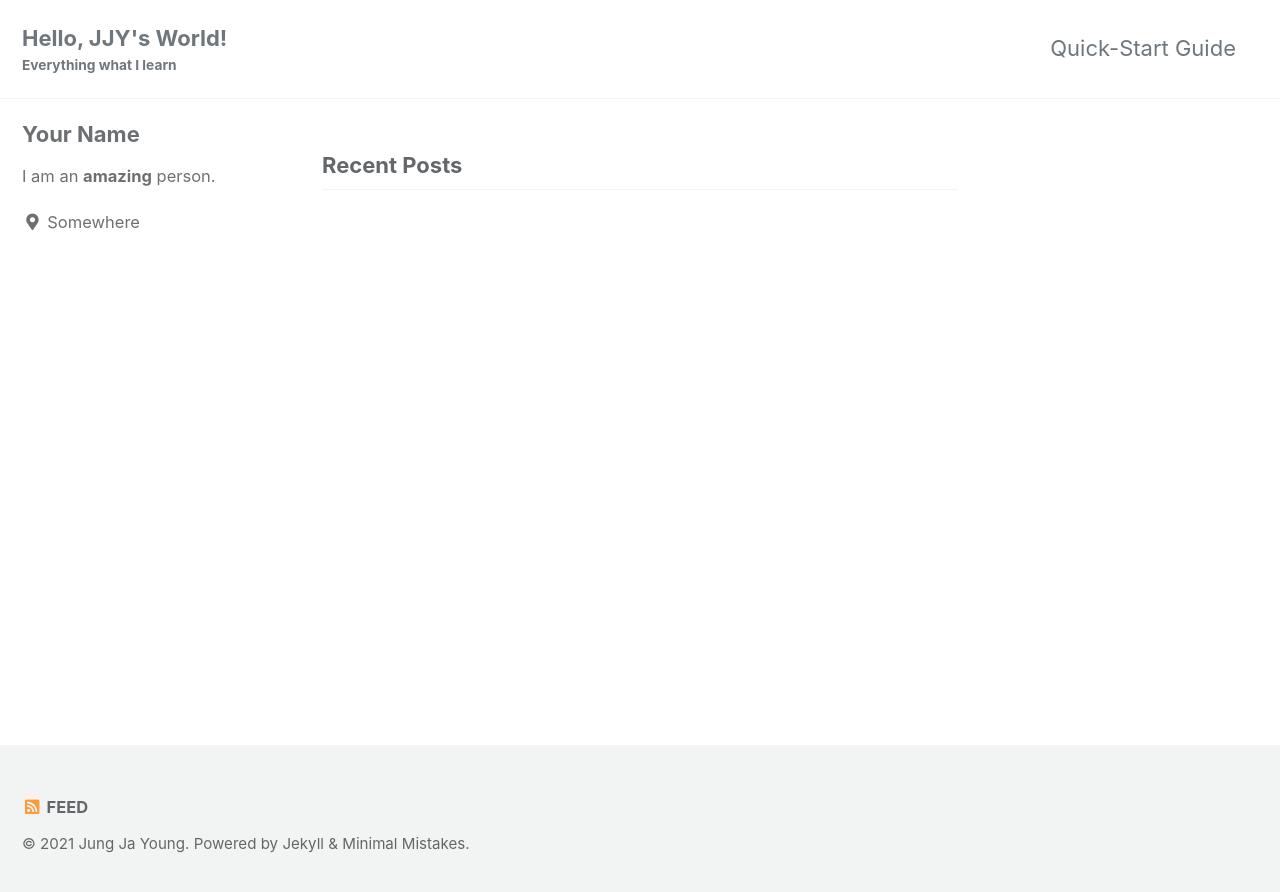
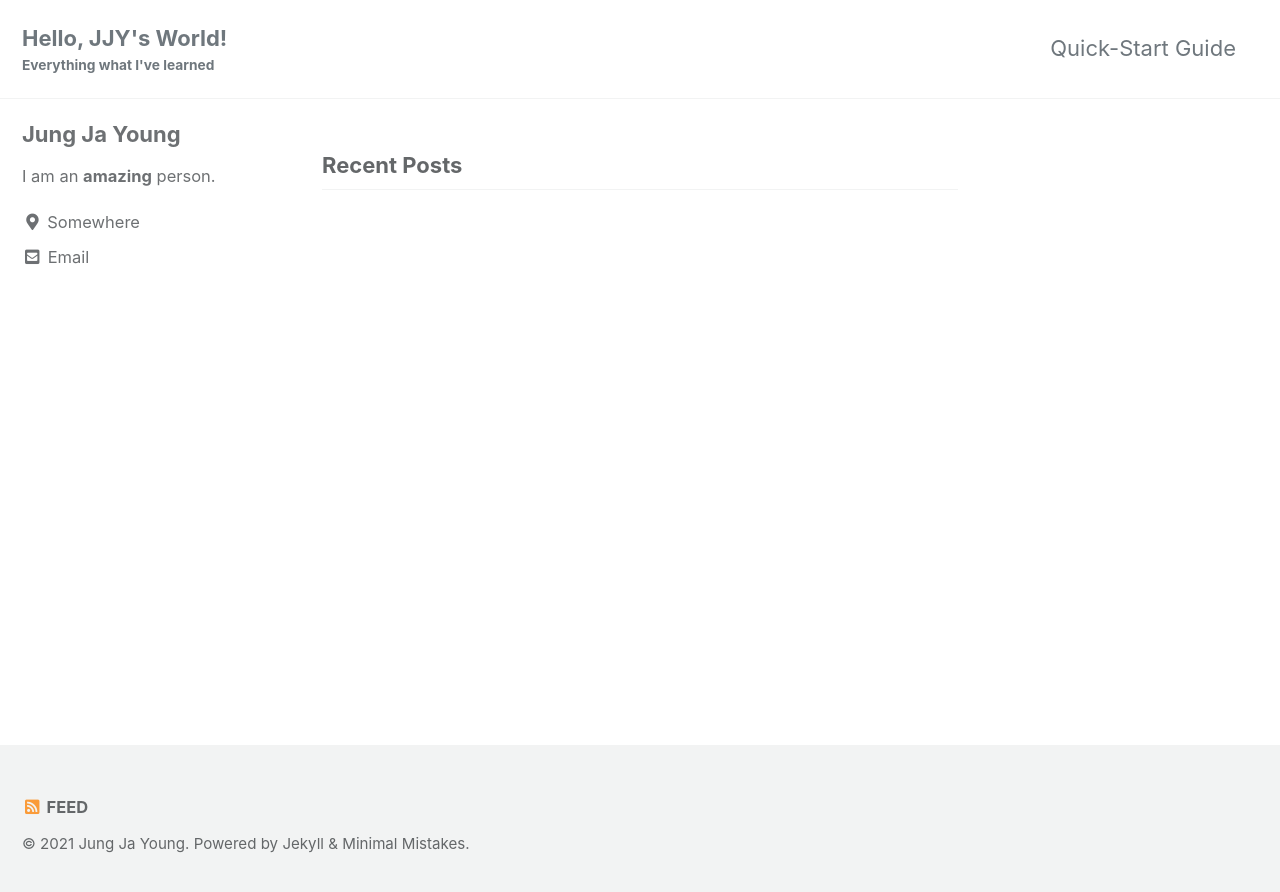
Before and after one commit to JUNGJAYOUNG/JUNGJAYOUNG.github.io, a Jekyll site: the page built from index.html, in a window 1280 px wide. Shown: the top 892 px of the page. Built offline with Jekyll 4.4.1, drawn with Linux system fonts in a browser that asks for light colours; cached includes are drawn as plain includes; the list of posts is cut into pages by our own code.

```diff
--- a/_config.yml
+++ b/_config.yml
@@ -17,7 +17,7 @@ minimal_mistakes_skin    : "default" # "air", "aqua", "contrast", "dark", "dirt"
 # Site Settings
 title                    : "Hello, JJY's World!"
 title_separator          : "-"
-subtitle                 : "Everything what I learn"
+subtitle                 : "Everything what I've learned"
 name                     : "Jung Ja Young"
 description              : "An amazing website."
 url                      : "https://jungjayoung.github.io/" # the base hostname & protocol for your site e.g.
@@ -100,11 +100,11 @@ analytics:
 
 # Site Author
 author:
-  name             : "Your Name"
+  name             : "Jung Ja Young"
   avatar           : # path of avatar image, e.g. "/assets/images/bio-photo.jpg"
   bio              : "I am an **amazing** person."
   location         : "Somewhere"
-  email            :
+  email            : "jayoung1222@naver.com"
   links:
     - label: "Email"
       icon: "fas fa-fw fa-envelope-square"
```
Also changed, not shown: 1 other file.
